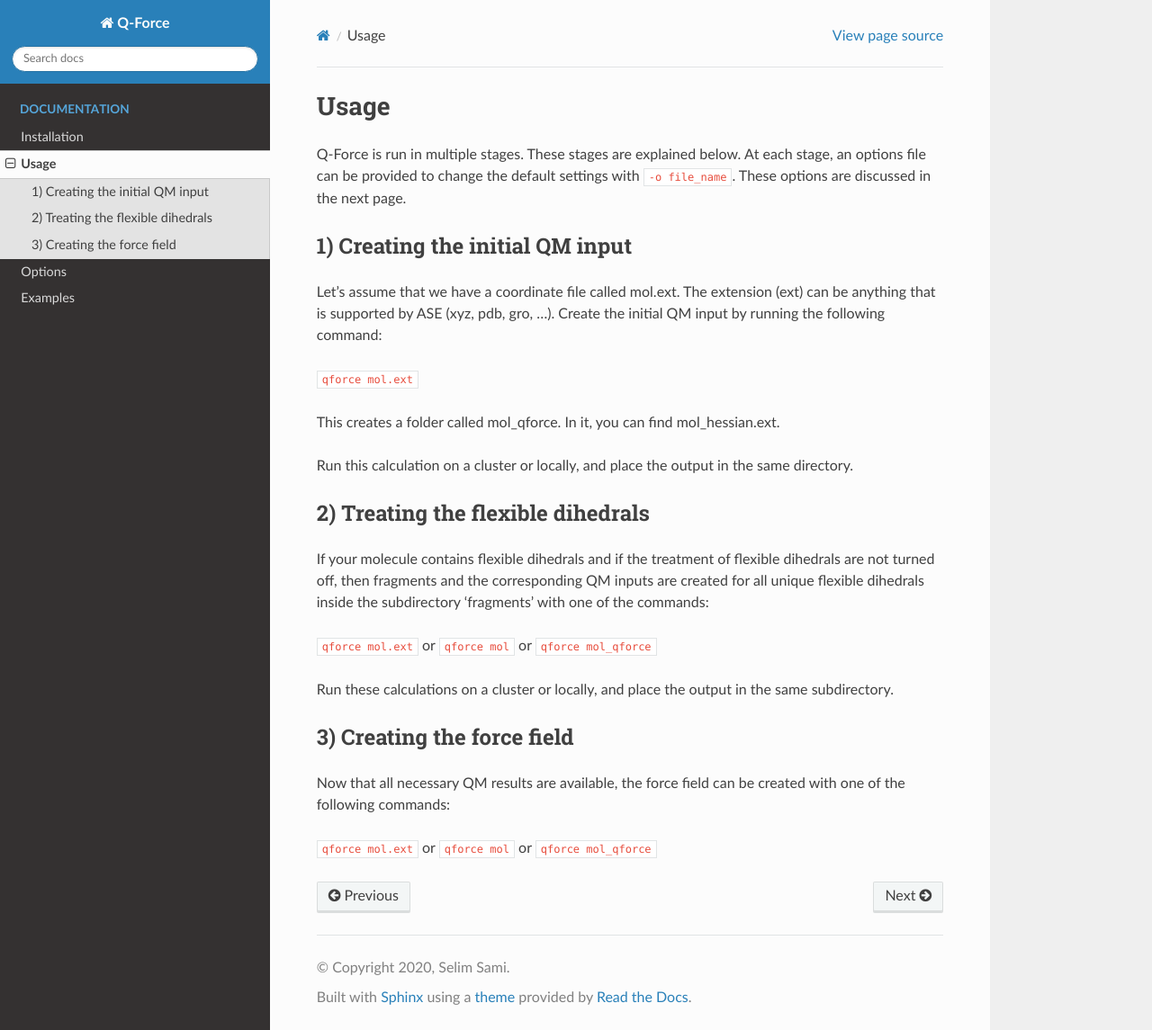
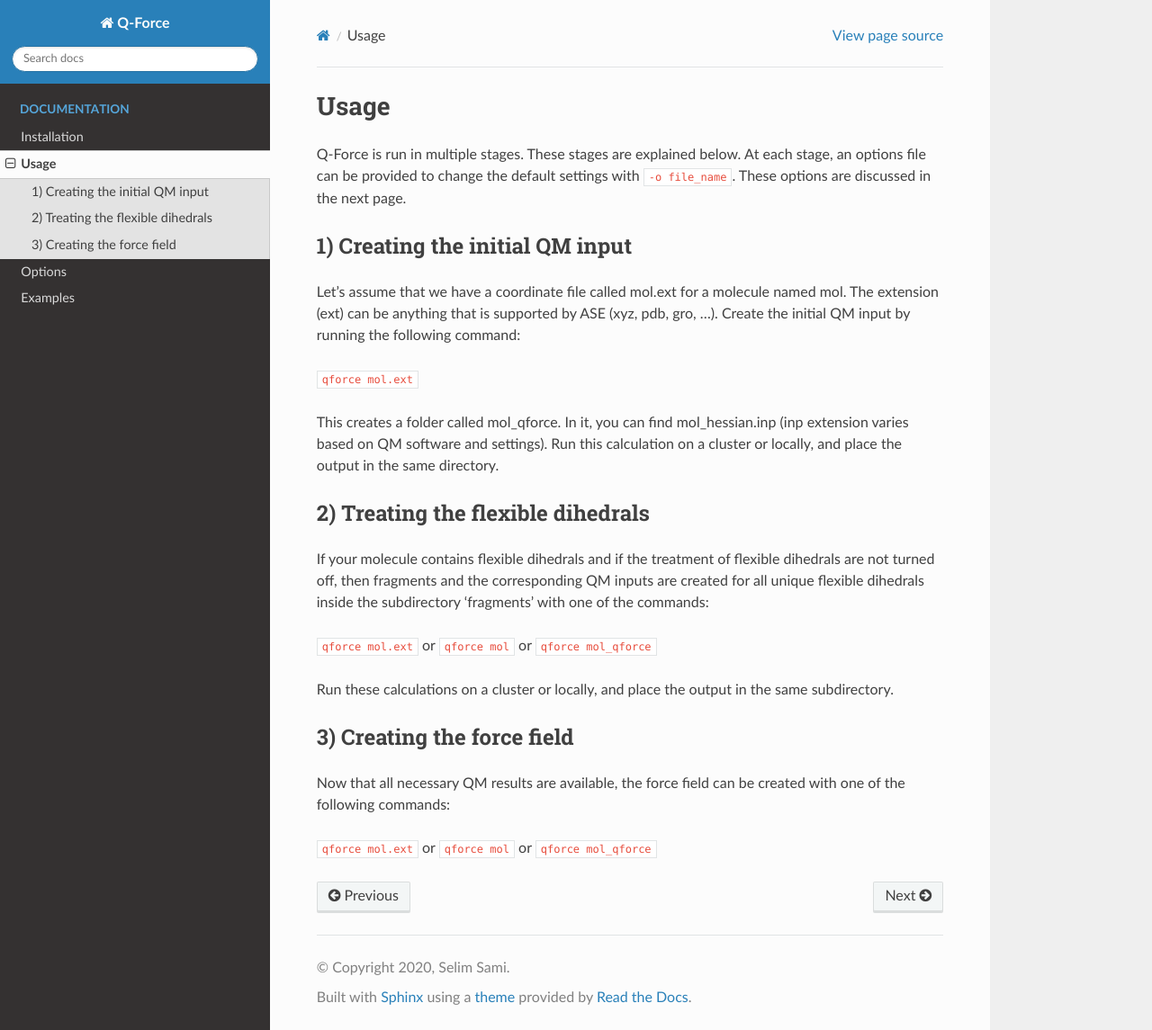
Before and after one commit to selimsami/qforce, a Sphinx documentation site: the page built from docs/source/usage.rst, in a window 1280 px wide and 1145 px high. Shown: the whole window at 90% size. Built offline with Sphinx 7.4.7 and the Read the Docs theme 2.0.0, drawn with Linux system fonts in a browser that asks for light colours.

Commit message:
preparing for release

```diff
--- a/docs/source/conf.py
+++ b/docs/source/conf.py
@@ -24,6 +24,9 @@
 # The full version, including alpha/beta/rc tags
 release = '1.0'
 
+import colt
+
+
 
 # -- General configuration ---------------------------------------------------
 
@@ -33,7 +36,7 @@
 # Add any Sphinx extension module names here, as strings. They can be
 # extensions coming with Sphinx (named 'sphinx.ext.*') or your custom
 # ones.
-extensions = ["sphinx_rtd_theme"]
+extensions = ["sphinx_rtd_theme", "colt.colt.sphinx"]
 
 # Add any paths that contain templates here, relative to this directory.
 templates_path = ['_templates']
--- a/docs/source/options.rst
+++ b/docs/source/options.rst
@@ -1,4 +1,5 @@
 Options
 ======================
 
-...
+.. colt:: qforce.initialize
+    :class: Initialize
--- a/docs/source/usage.rst
+++ b/docs/source/usage.rst
@@ -1,5 +1,5 @@
 Usage
-======================
+======
 
 Q-Force is run in multiple stages. These stages are explained below.
 At each stage, an options file can be provided to change the default settings
@@ -9,19 +9,19 @@
 1) Creating the initial QM input
 ---------------------------------
 
-Let's assume that we have a coordinate file called mol.ext. The extension (ext) can be anything
-that is supported by ASE (xyz, pdb, gro, ...).
+Let's assume that we have a coordinate file called mol.ext for a molecule named mol.
+The extension (ext) can be anything that is supported by ASE (xyz, pdb, gro, ...).
 Create the initial QM input by running the following command:
 
 :code:`qforce mol.ext`
 
-This creates a folder called mol_qforce. In it, you can find mol_hessian.ext.
-
+This creates a folder called mol_qforce. In it, you can find mol_hessian.inp
+(inp extension varies based on QM software and settings).
 Run this calculation on a cluster or locally, and place the output in the same directory.
 
 
 2) Treating the flexible dihedrals
----------------------------------------------------------------------------
+-----------------------------------
 
 If your molecule contains flexible dihedrals and if the treatment of flexible dihedrals are
 not turned off, then fragments and the corresponding QM inputs are created for all unique flexible
@@ -34,7 +34,7 @@
 
 
 3) Creating the force field
----------------------------
+----------------------------
 
 Now that all necessary QM results are available, the force field can be created with one of the
 following commands:
```
Also changed, not shown: 3 other files.
